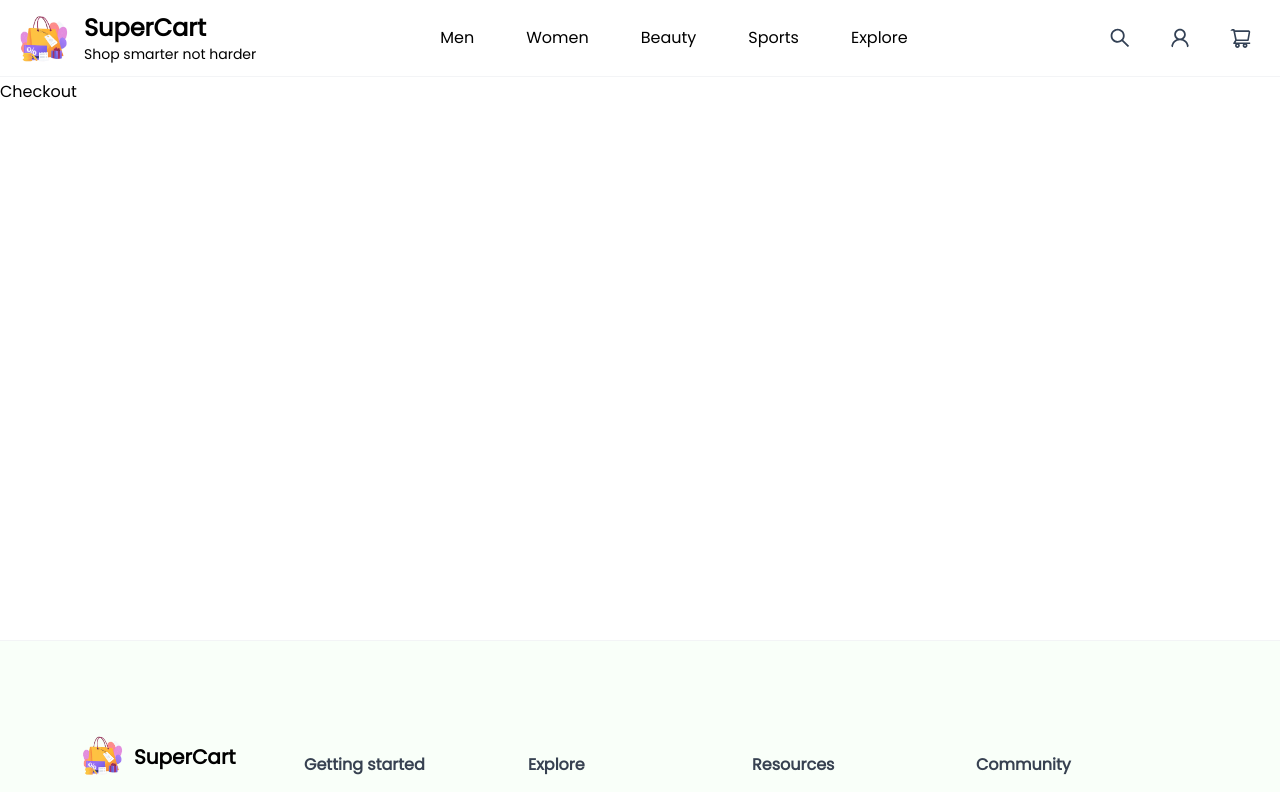
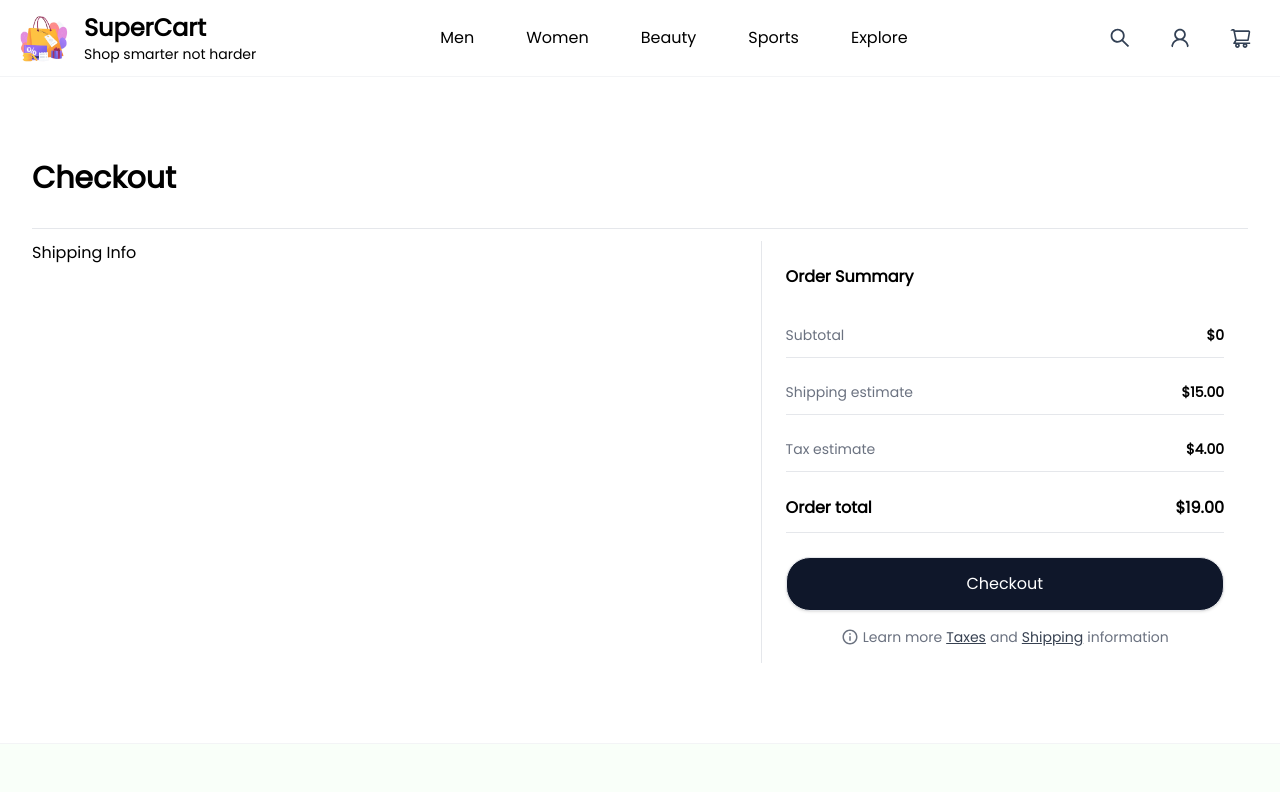
Before and after one commit to Muthoni77/supercart, a Next.js app: page /checkout in a window 1280 px wide. Shown: the top 792 px of the page. Built offline with nearby package versions, Linux system fonts and the light colour scheme.

Commit message:
order summary

```diff
--- a/app/checkout/page.tsx
+++ b/app/checkout/page.tsx
@@ -1,7 +1,31 @@
+"use client";
+import CartItem from "@/components/Cart/CartItem";
+import OrderSummary from "@/components/Cart/OrderSummary";
+import { useAppSelector } from "@/hooks";
 import React from "react";
 
 const Checkout = () => {
-  return <div>Checkout</div>;
+  const { products } = useAppSelector((state) => state.cart);
+  return (
+    <div className="p-4 container mx-auto py-20 px-8">
+      <span className="font-bold text-3xl w-full">Checkout</span>
+      <hr className="mt-8 mb-3" />
+      <div className="w-full flex relative">
+        <div className="w-[60%] border-r pr-8">Shipping Info</div>
+        <div className="w-[40%] sticky top-0 ">
+          <div className="px-4 flex flex-col">
+            {products?.map((product: any, index: number) => (
+              <CartItem key={index} product={product} isPreview={false} />
+            ))}
+          </div>
+
+          <div className="w-full sticky top-40">
+            <OrderSummary />
+          </div>
+        </div>
+      </div>
+    </div>
+  );
 };
 
 export default Checkout;
```
